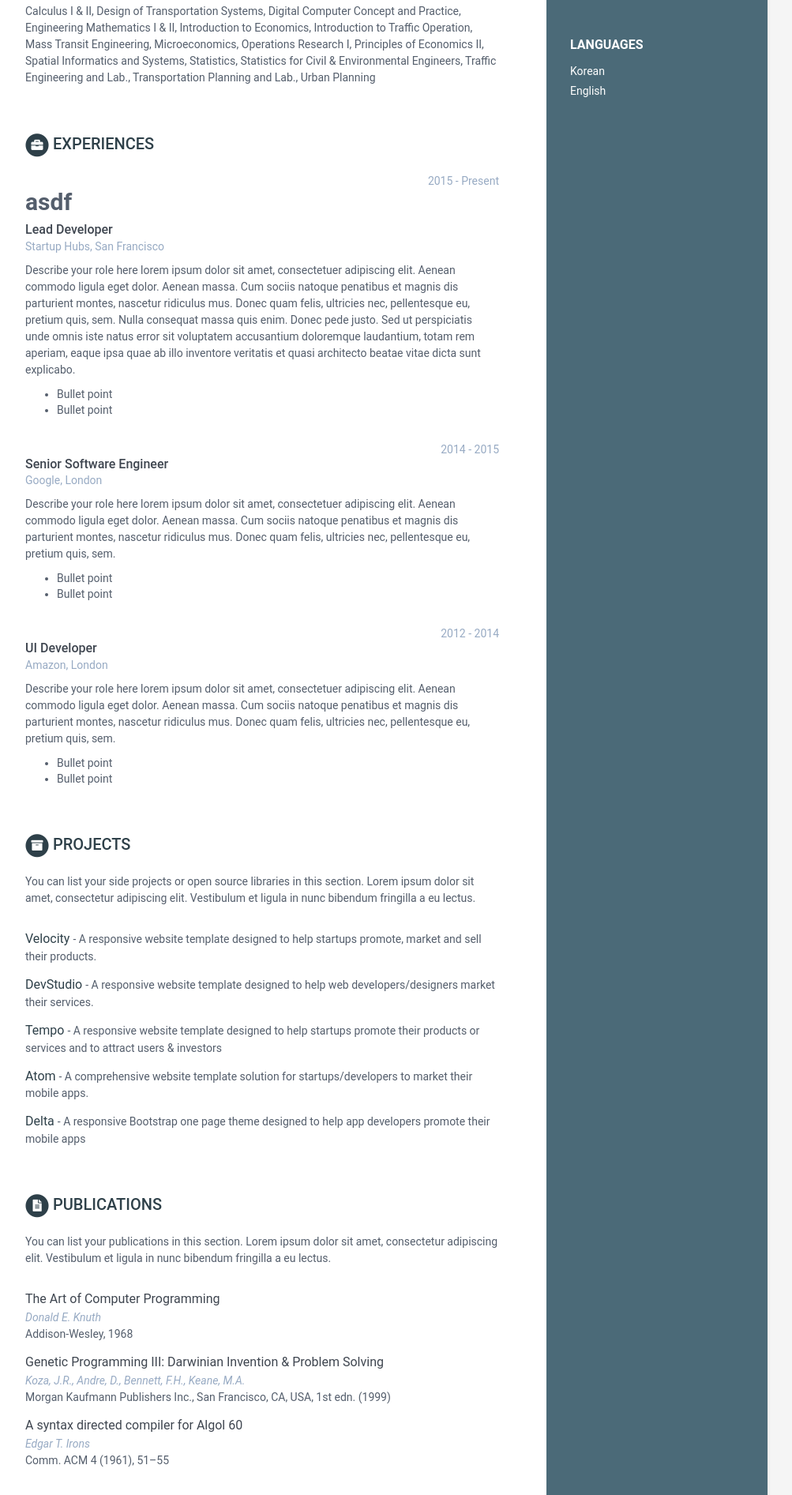
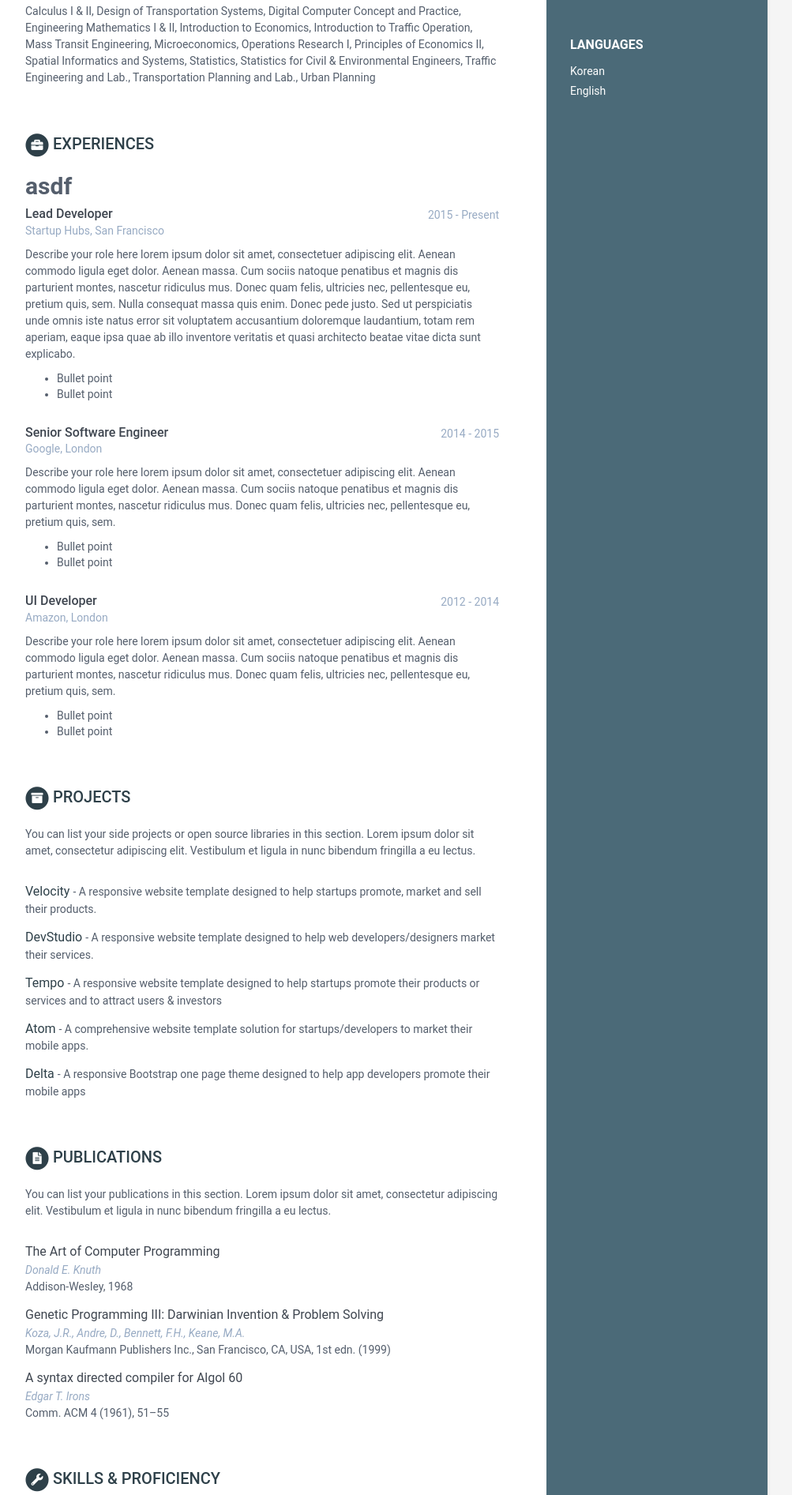
Before and after one commit to eunhanka/eunhanka.github.io, a Jekyll site: the page built from index.html, in a window 1280 px wide. Shown: the part 730-2623 px from the top of the page at 79% size, without its empty margins (168-1171 px from the left). Built offline with Jekyll 4.4.1, drawn with Linux system fonts in a browser that asks for light colours.

Commit message:
Update experiences.html

```diff
--- a/_includes/experiences.html
+++ b/_includes/experiences.html
@@ -13,9 +13,9 @@
   <div class="item">
 
     <div class="meta">
+      <h2 class="type">{{ experience.type }}</h2>
 
       <div class="upper-row">
-        <h2 class="type">{{ experience.type }}</h2>
         <h3 class="job-title">{{ experience.role }}</h3>
         <div class="time">{{ experience.time }}</div>
       </div><!--//upper-row-->
```
